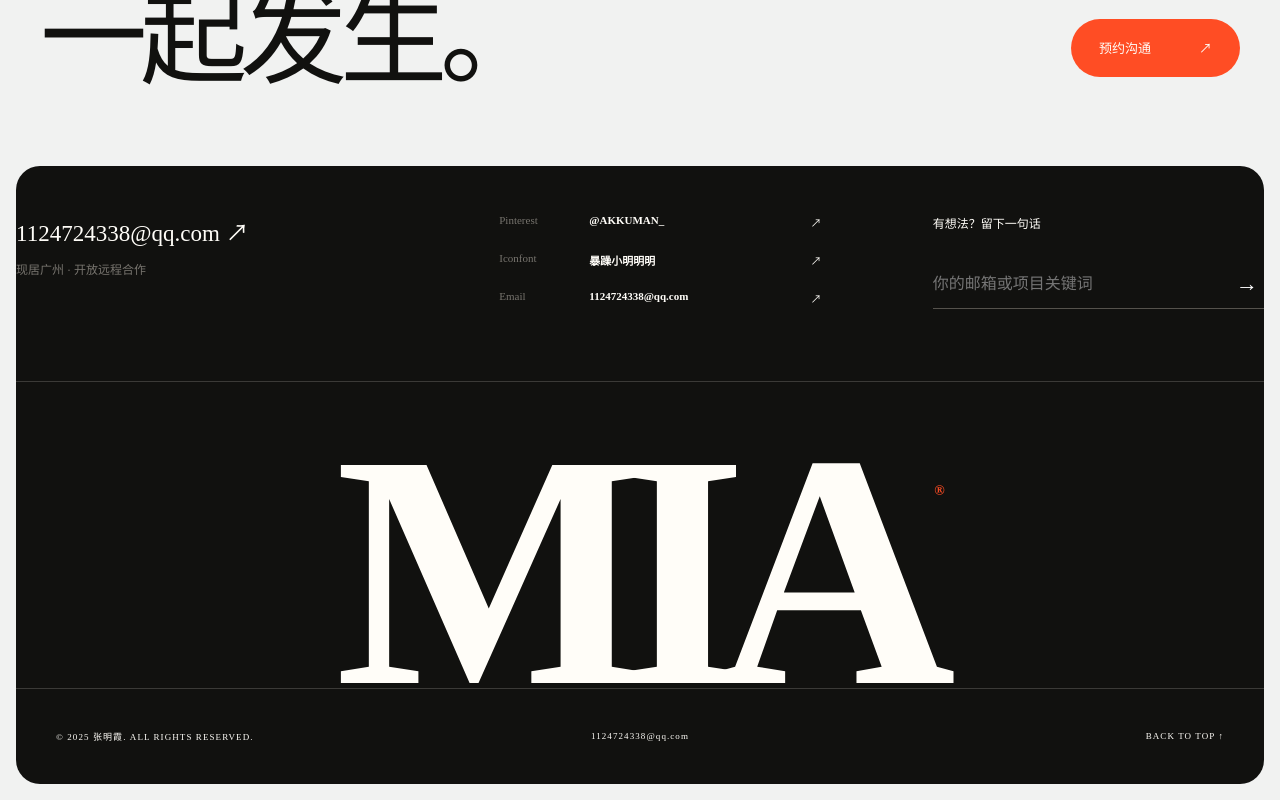
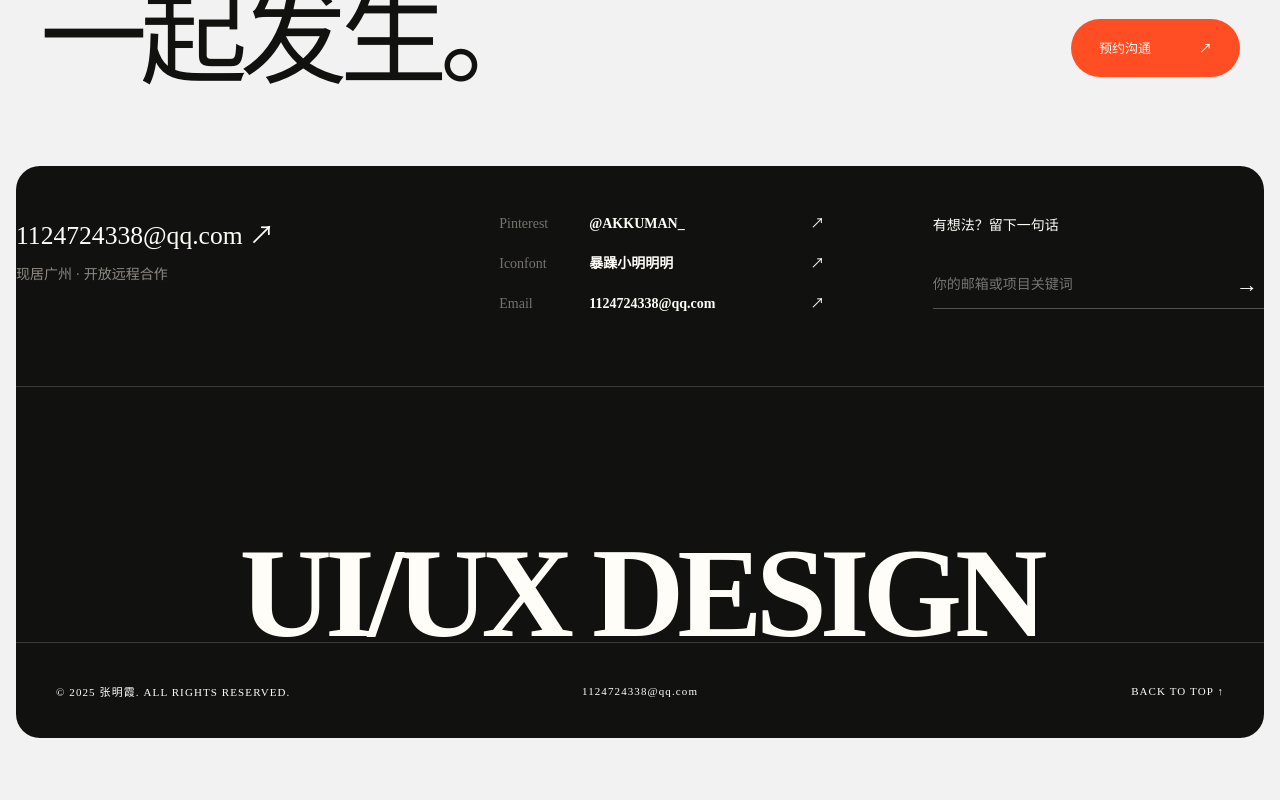
Before and after one commit to Miaaaa857/profile, a React (Vite) app: page / in a window 1280 px wide. Shown: the part 6066-6866 px from the top of the page. After the commit the page ends 6820 px from the top, so only its background shows below. Built offline with nearby package versions, Linux system fonts and the light colour scheme.

Commit message:
Refine footer typography and wordmark

```diff
--- a/src/components/Footer.jsx
+++ b/src/components/Footer.jsx
@@ -10,7 +10,7 @@ export default function Footer({ data }) {
           <div className="footer-socials">{data.socials.map((item) => <a href={item.href} key={item.label} target="_blank" rel="noreferrer"><span>{item.label}</span><strong>{item.value}</strong><i>↗</i></a>)}</div>
           <form className="subscribe" onSubmit={(e) => e.preventDefault()}><label htmlFor="message">{data.site.messageLabel}</label><div><input id="message" placeholder={data.site.messagePlaceholder} /><button type="submit" aria-label={data.site.messageLabel}>→</button></div></form>
         </div>
-        <a className="container footer-logo-giant" href="#home" aria-label={data.site.backHome}>{data.site.logo}<span>®</span></a>
+        <a className="container footer-logo-giant" href="#home" aria-label={data.site.backHome}>{data.site.footerWordmark}</a>
         <div className="container footer-bottom"><p>{data.site.copyright}</p><a href={`mailto:${data.designer.email}`}>{data.designer.email}</a><a href="#home">{data.site.backToTop} ↑</a></div>
       </div>
     </footer>
--- a/src/data/content.js
+++ b/src/data/content.js
@@ -29,6 +29,7 @@ export const content = {
     footerEyebrow: 'HAVE A PROJECT IN MIND?',
     footerTitle: ['让想法，', '一起发生。'],
     footerCta: '预约沟通',
+    footerWordmark: 'UI/UX DESIGN',
     footerLocation: '现居广州 · 开放远程合作',
     messageLabel: '有想法？留下一句话',
     messagePlaceholder: '你的邮箱或项目关键词',
--- a/src/styles/global.css
+++ b/src/styles/global.css
@@ -204,19 +204,18 @@ i { font-style: normal; }
 .round-button:hover { transform: translateY(-4px); background: var(--ink); }
 .footer-panel { margin: 0 16px 16px; padding-top: 48px; overflow: hidden; border-radius: 24px; background: var(--ink); color: var(--white); }
 .footer-grid { padding: 0 0 72px; display: grid; grid-template-columns: 1.15fr 1fr 1fr; gap: clamp(50px, 8vw, 140px); }
-.footer-email { font-size: clamp(18px, 1.8vw, 28px); }
-.footer-grid > div > p { margin-top: 12px; color: #77746e; font-size: 12px; }
+.footer-email { font-size: clamp(22px, 2vw, 32px); }
+.footer-grid > div > p { margin-top: 12px; color: #8d8a84; font-size: 14px; }
 .footer-socials { display: grid; gap: 20px; }
-.footer-socials a { display: grid; grid-template-columns: 90px 1fr 20px; font-size: 11px; }
+.footer-socials a { display: grid; grid-template-columns: 90px 1fr 20px; font-size: 14px; line-height: 1.45; }
 .footer-socials span { color: #77746e; }
-.subscribe label { display: block; margin-bottom: 28px; font-size: 12px; }
+.subscribe label { display: block; margin-bottom: 28px; font-size: 14px; font-weight: 500; }
 .subscribe > div { display: flex; border-bottom: 1px solid #55524c; }
-.subscribe input { width: 100%; padding: 15px 0; border: 0; outline: none; background: none; color: white; }
+.subscribe input { width: 100%; padding: 15px 0; border: 0; outline: none; background: none; color: white; font-size: 14px; }
 .subscribe button { border: 0; background: none; color: white; font-size: 22px; cursor: pointer; }
-.footer-logo-giant { min-height: clamp(210px, 24vw, 410px); padding-top: 70px; display: flex; align-items: flex-end; justify-content: center; overflow: hidden; border-top: 1px solid #3b3a37; color: var(--white); font-size: clamp(190px, 26vw, 440px); line-height: .7; letter-spacing: -.095em; font-weight: 600; }
-.footer-logo-giant span { align-self: flex-start; margin: 34px 0 0 10px; color: var(--accent); font-size: 14px; letter-spacing: 0; }
+.footer-logo-giant { min-height: clamp(210px, 20vw, 350px); padding-top: 70px; display: flex; align-items: flex-end; justify-content: center; overflow: hidden; border-top: 1px solid #3b3a37; color: var(--white); font-size: clamp(72px, 10vw, 170px); line-height: .76; letter-spacing: -.055em; font-weight: 600; white-space: nowrap; }
 .footer-bottom { min-height: 96px; display: grid; grid-template-columns: 1fr auto 1fr; align-items: center; border-top: 1px solid #3b3a37; }
-.footer-bottom p, .footer-bottom a { font-size: 9px; letter-spacing: .12em; }
+.footer-bottom p, .footer-bottom a { font-size: 11px; letter-spacing: .1em; }
 .footer-bottom > a:last-child { justify-self: end; }
 
 .project-page { min-height: 100vh; }
@@ -317,8 +316,7 @@ i { font-style: normal; }
   .footer-panel { margin: 0 8px 8px; padding-top: 32px; border-radius: 16px; }
   .footer-grid { grid-template-columns: 1fr; gap: 44px; padding-bottom: 54px; }
   .subscribe { grid-column: auto; }
-  .footer-logo-giant { min-height: 150px; padding-top: 48px; font-size: 42vw; }
-  .footer-logo-giant span { margin-top: 10px; font-size: 9px; }
+  .footer-logo-giant { min-height: 130px; padding-top: 48px; font-size: 11vw; }
   .footer-bottom { min-height: 76px; grid-template-columns: 1fr; text-align: center; }
   .footer-bottom p { display: none; }
   .footer-bottom > a:nth-child(2) { display: none; }
```
